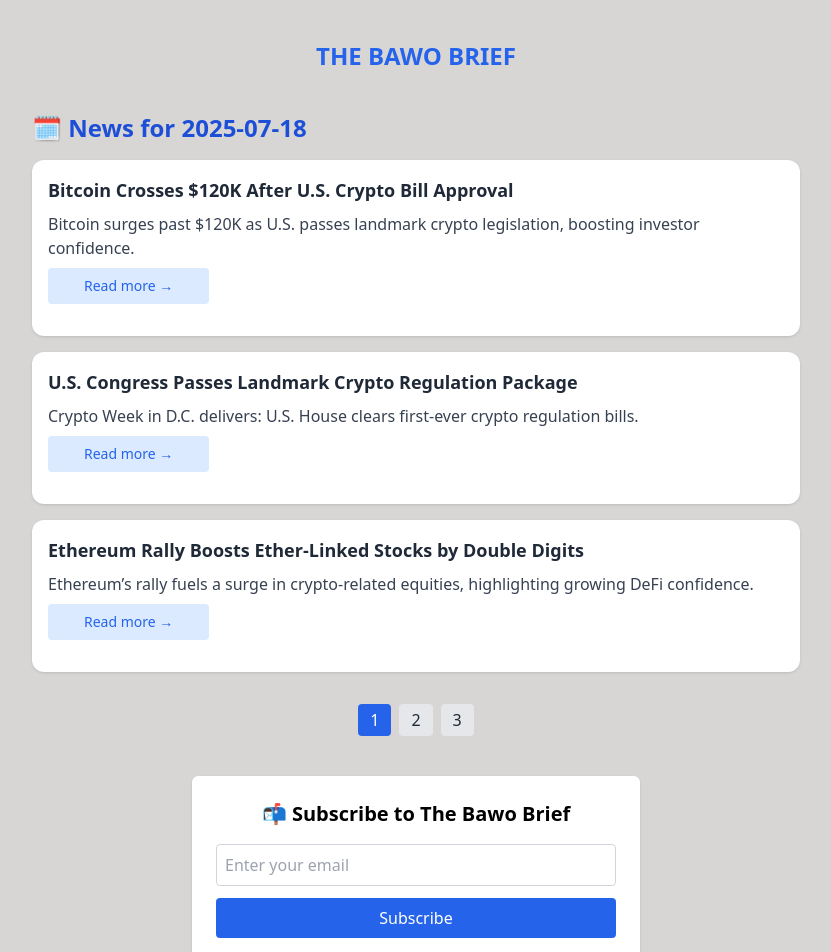
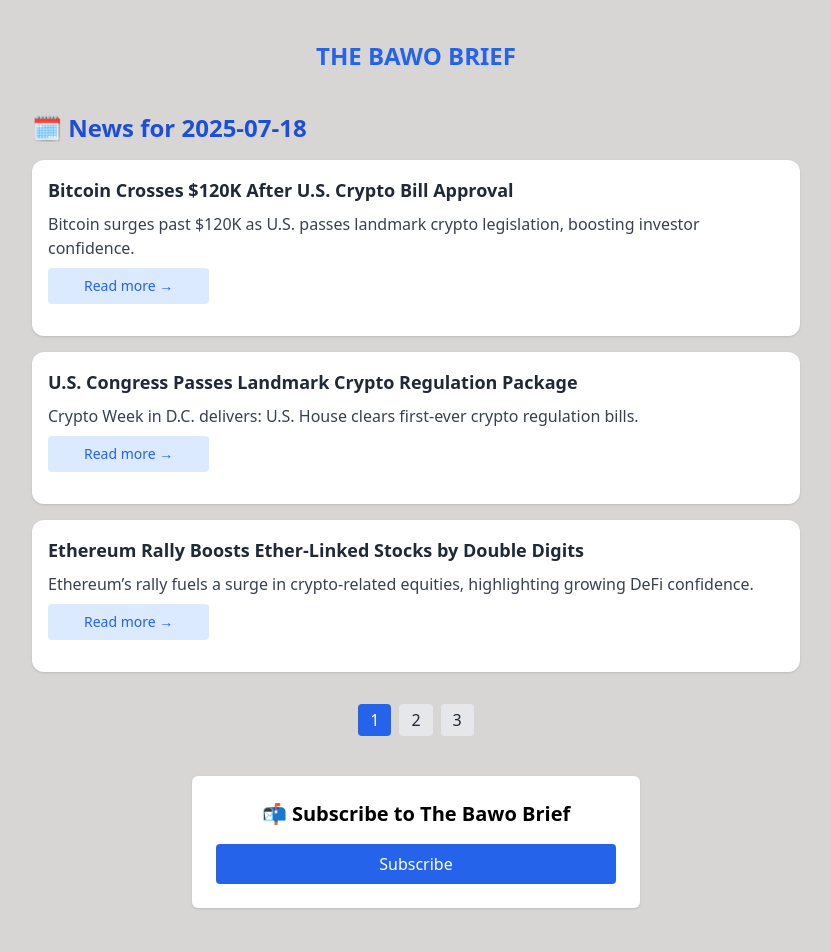
Before and after one commit to Joebakid/-THE-BAWO-BRIEF, a React (Vite) app: page / in a window 1280 px wide. Shown: the top 952 px of the page, without its empty margins (224-1055 px from the left). Built offline with nearby package versions, Linux system fonts and the light colour scheme.

Commit message:
substack

```diff
--- a/src/components/Subscribe.jsx
+++ b/src/components/Subscribe.jsx
@@ -6,18 +6,11 @@ export default function Subscribe() {
         📬 Subscribe to The Bawo Brief
       </h2>
       <form
-        action="https://thebawobrief.substack.com/subscribe"
+        action="https://josephbawo.substack.com/subscribe?next=https%3A%2F%2Fsubstack.com%2F%40thebawobrief&utm_source=profile-page&utm_medium=web&utm_campaign=substack_profile&just_signed_up=true"
         method="post"
         target="_blank"
         className="flex flex-col gap-3"
       >
-        <input
-          type="email"
-          name="email"
-          placeholder="Enter your email"
-          required
-          className="p-2 border border-gray-300 rounded"
-        />
         <button
           type="submit"
           className="px-4 py-2 text-white bg-blue-600 rounded hover:bg-blue-700"
```
